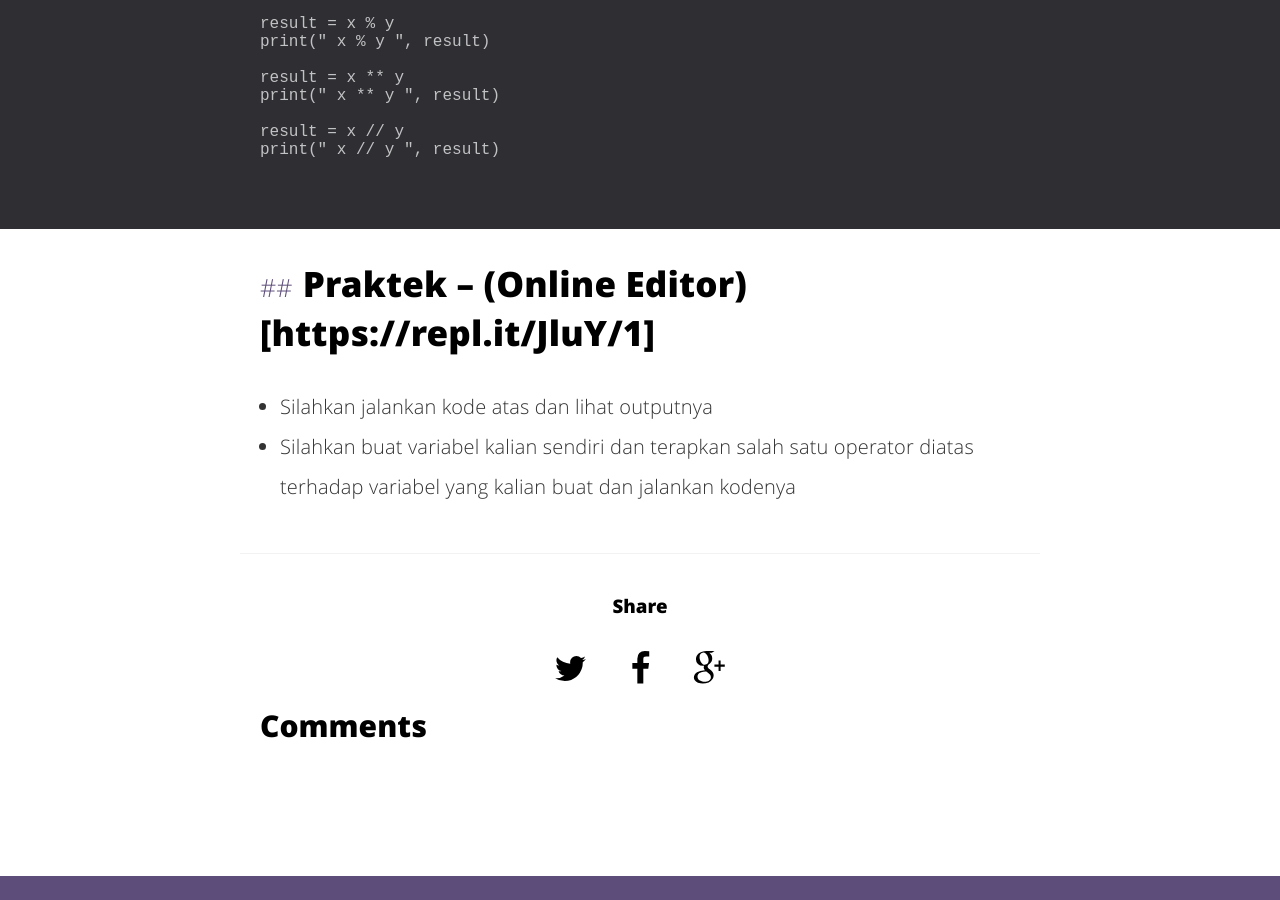
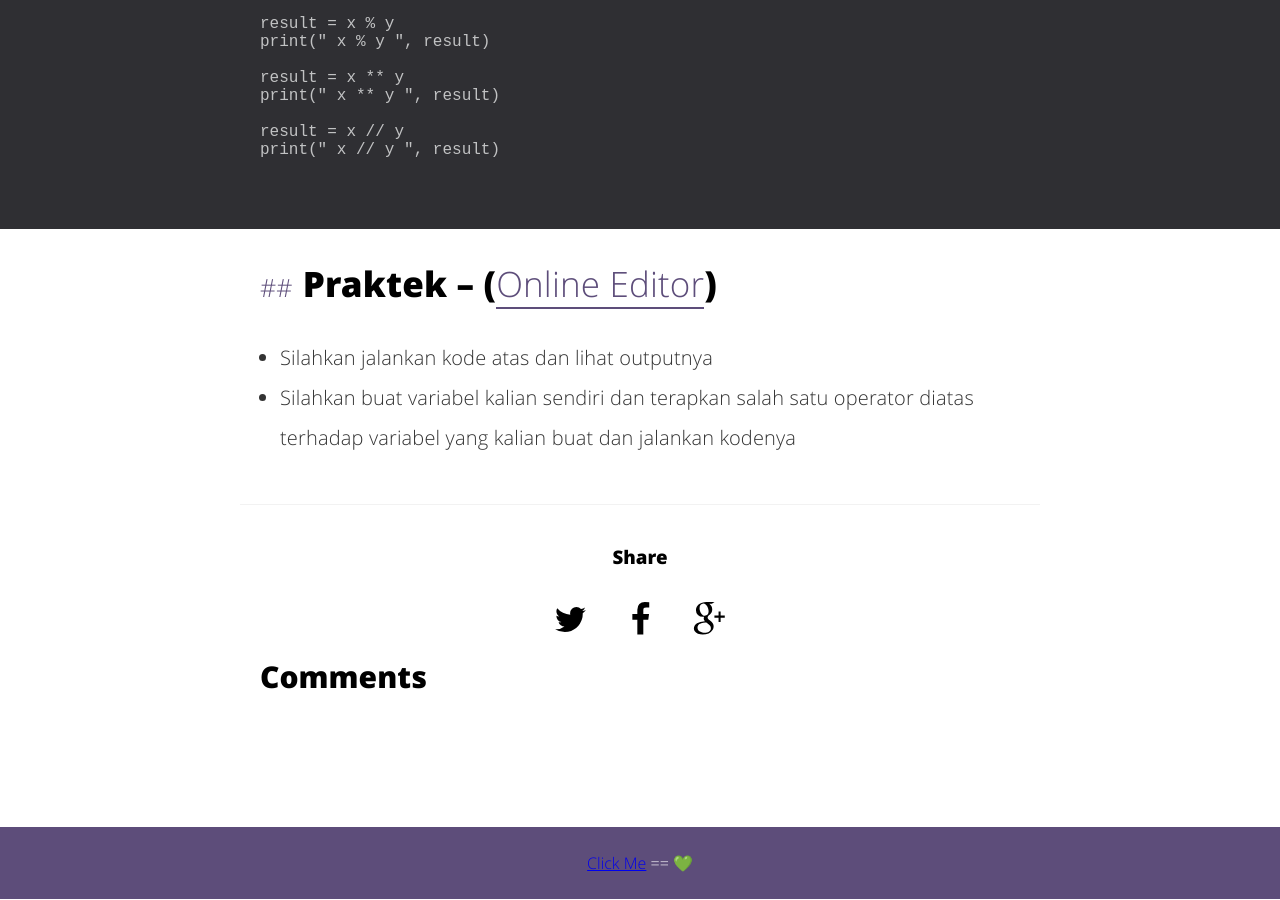
Before and after one commit to arkrwn/arkwrn.github.io, a Jekyll site: the page built from _posts/2017-07-27-Belajar-Python-3.md, in a window 1280 px wide and 900 px high, scrolled down 1010 px. Built offline with Jekyll 4.4.1, drawn with Linux system fonts in a browser that asks for light colours; comment, search, counter and statistics services are not loaded.

Commit message:
Update 2017-07-27-Belajar-Python-3.md

````diff
--- a/_posts/2017-07-27-Belajar-Python-3.md
+++ b/_posts/2017-07-27-Belajar-Python-3.md
@@ -51,7 +51,7 @@ result = x // y
 print(" x // y ", result)
 ```
 
-## Praktek -- (Online Editor)[https://repl.it/JluY/1]
+## Praktek -- ([Online Editor](https://repl.it/JluY/1))
 
 - Silahkan jalankan kode atas dan lihat outputnya
 - Silahkan buat variabel kalian sendiri dan terapkan salah satu operator diatas
````
